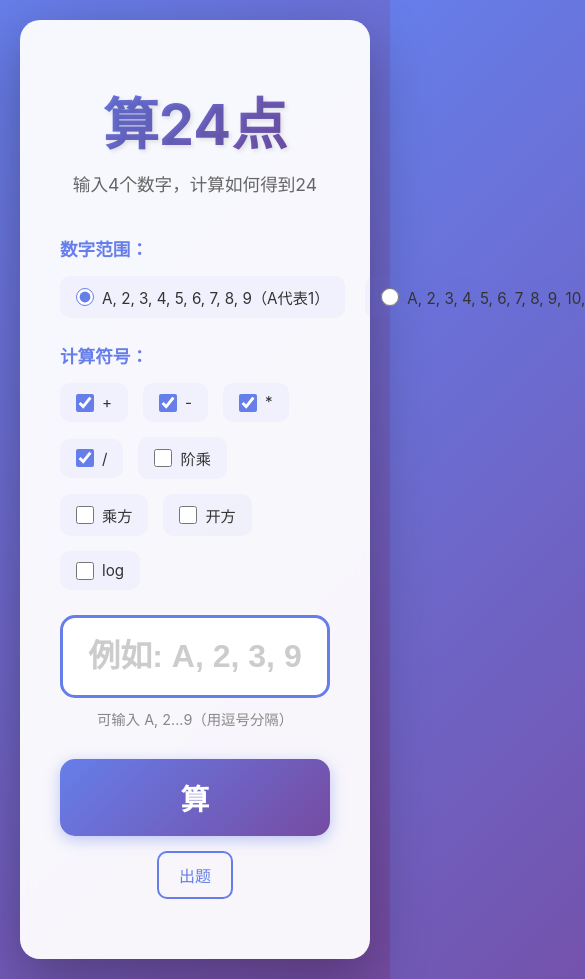
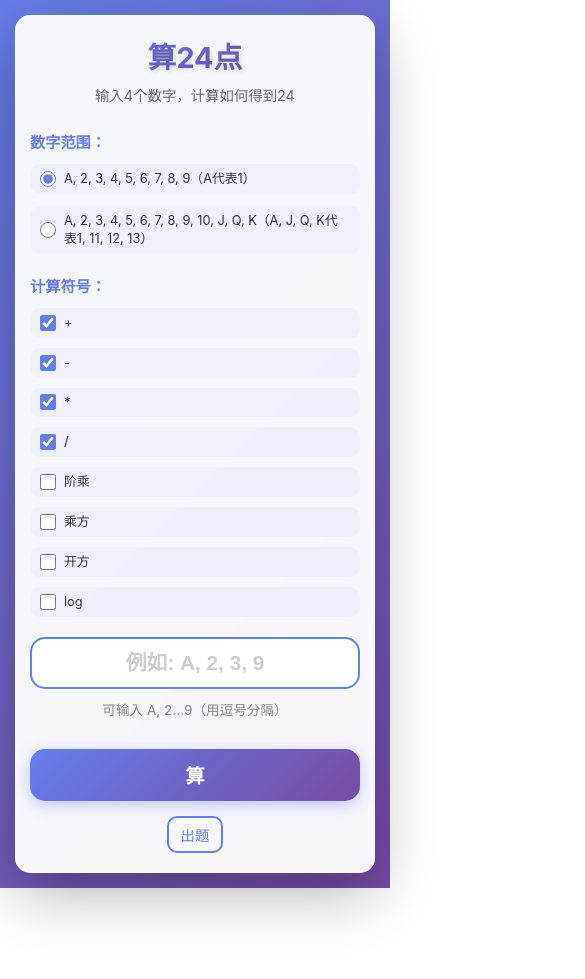
Before and after one commit to guoxbin/calc24, a React (Vite) app in the folder web/: page / in a window 390 px wide. Shown: the top 979 px of the page, 585 px wide, since content can reach past the window. After the commit the page ends 888 px from the top, so only its background shows below. Built offline with nearby package versions, Linux system fonts and the light colour scheme.

Commit message:
foreign vist

```diff
--- a/web/src/App.css
+++ b/web/src/App.css
@@ -3,7 +3,6 @@
   padding: 0;
   box-sizing: border-box;
 }
-
 
 .container {
   background: rgba(255, 255, 255, 0.95);
@@ -51,7 +50,7 @@ h1 {
   display: flex;
   gap: 20px;
   justify-content: flex-start;
-  flex-wrap: nowrap;
+  flex-wrap: wrap;
   align-items: center;
 }
 
@@ -243,3 +242,193 @@ h1 {
   font-size: 1em;
   margin-top: 10px;
 }
+
+/* ========================================
+   响应式设计 - Responsive Design
+   ======================================== */
+
+/* 平板设备 (Tablet) - 768px to 1024px */
+@media screen and (max-width: 1024px) {
+  .container {
+    padding: 40px 30px;
+    max-width: 700px;
+  }
+
+  h1 {
+    font-size: 2.8em;
+  }
+
+  .subtitle {
+    font-size: 1em;
+  }
+
+  .radio-option label {
+    font-size: 0.9em;
+  }
+
+  .input-box {
+    font-size: 1.8em;
+    padding: 18px;
+  }
+
+  .calc-button {
+    font-size: 1.6em;
+    padding: 16px;
+  }
+
+  .solution {
+    font-size: 1.1em;
+  }
+}
+
+/* 手机设备 (Mobile) - up to 768px */
+@media screen and (max-width: 768px) {
+  .container {
+    padding: 30px 20px;
+    border-radius: 15px;
+    max-width: 100%;
+  }
+
+  h1 {
+    font-size: 2.2em;
+    margin-bottom: 8px;
+  }
+
+  .subtitle {
+    font-size: 0.95em;
+    margin-bottom: 30px;
+  }
+
+  .range-options {
+    margin-bottom: 20px;
+  }
+
+  .range-label {
+    font-size: 1em;
+    margin-bottom: 12px;
+  }
+
+  .radio-group {
+    gap: 12px;
+    flex-direction: column;
+    align-items: flex-start;
+  }
+
+  .radio-option {
+    padding: 8px 12px;
+    width: 100%;
+  }
+
+  .radio-option label {
+    font-size: 0.85em;
+    white-space: normal;
+    line-height: 1.4;
+  }
+
+  .operator-group {
+    gap: 10px;
+  }
+
+  .input-box {
+    font-size: 1.5em;
+    padding: 15px;
+    border-width: 2px;
+  }
+
+  .hint {
+    font-size: 0.85em;
+  }
+
+  .calc-button {
+    font-size: 1.4em;
+    padding: 14px;
+  }
+
+  .generate-btn {
+    padding: 8px 16px;
+    font-size: 0.95em;
+  }
+
+  .result-section {
+    margin-top: 30px;
+    padding: 20px;
+    min-height: 120px;
+  }
+
+  .result-title {
+    font-size: 1.1em;
+    margin-bottom: 15px;
+  }
+
+  .solution {
+    font-size: 1em;
+    padding: 12px;
+    line-height: 1.6;
+  }
+
+  .no-solution {
+    font-size: 1.1em;
+  }
+
+  .error {
+    font-size: 0.95em;
+  }
+}
+
+/* 小屏手机 (Small Mobile) - up to 480px */
+@media screen and (max-width: 480px) {
+  .container {
+    padding: 20px 15px;
+  }
+
+  h1 {
+    font-size: 1.8em;
+  }
+
+  .subtitle {
+    font-size: 0.9em;
+    margin-bottom: 25px;
+  }
+
+  .range-label {
+    font-size: 0.95em;
+  }
+
+  .radio-option {
+    padding: 6px 10px;
+  }
+
+  .radio-option label {
+    font-size: 0.8em;
+  }
+
+  .radio-option input[type="radio"],
+  .radio-option input[type="checkbox"] {
+    width: 16px;
+    height: 16px;
+  }
+
+  .input-box {
+    font-size: 1.3em;
+    padding: 12px;
+  }
+
+  .calc-button {
+    font-size: 1.2em;
+    padding: 12px;
+  }
+
+  .generate-btn {
+    padding: 6px 12px;
+    font-size: 0.9em;
+  }
+
+  .result-section {
+    padding: 15px;
+  }
+
+  .solution {
+    font-size: 0.95em;
+    padding: 10px;
+  }
+}
--- a/web/src/index.css
+++ b/web/src/index.css
@@ -14,3 +14,17 @@ body {
   align-items: center;
   padding: 20px;
 }
+
+/* 移动设备优化 */
+@media screen and (max-width: 768px) {
+  #root {
+    padding: 20px;
+    align-items: flex-start;
+  }
+}
+
+@media screen and (max-width: 480px) {
+  #root {
+    padding: 15px;
+  }
+}
--- a/web/vite.config.ts
+++ b/web/vite.config.ts
@@ -5,6 +5,7 @@ import react from '@vitejs/plugin-react'
 export default defineConfig({
     plugins: [react()],
     server: {
+        host: '0.0.0.0', // 允许外部访问
         port: 5173,
         proxy: {
             '/calculate': {
```
